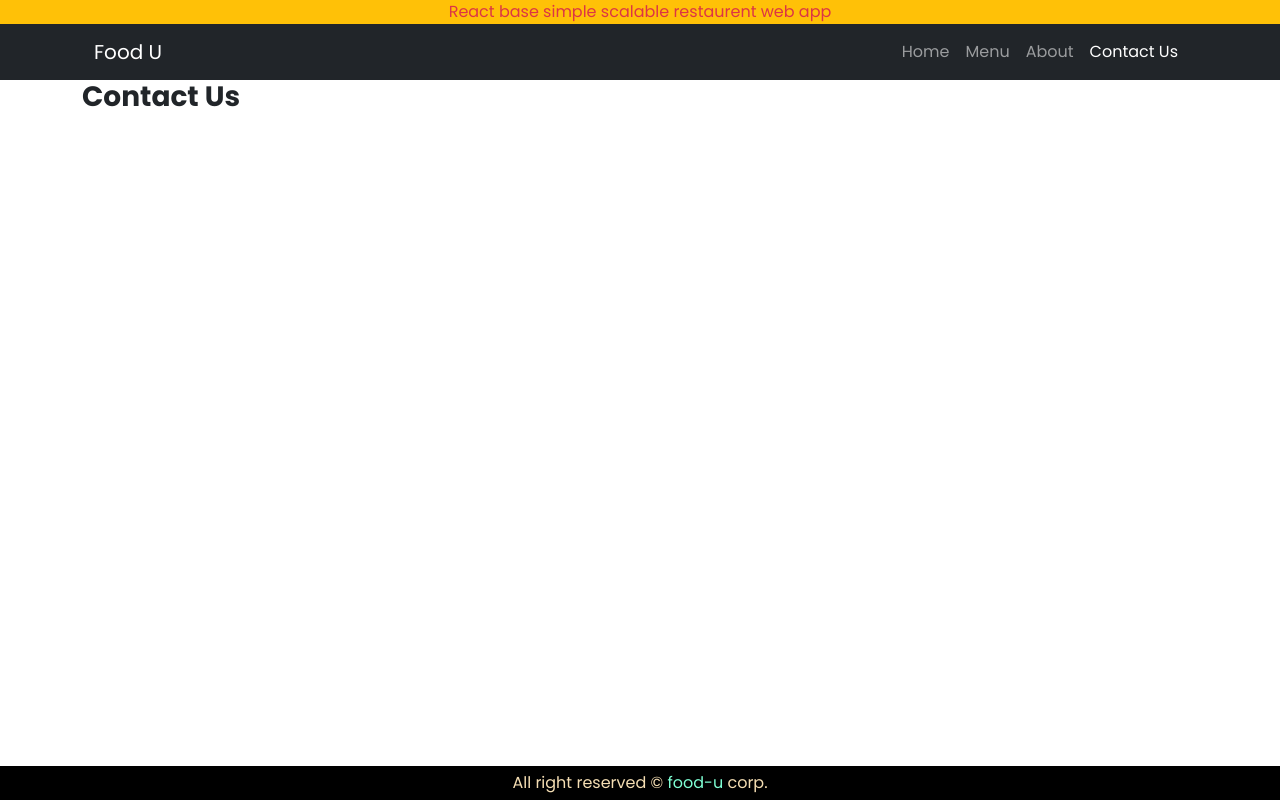
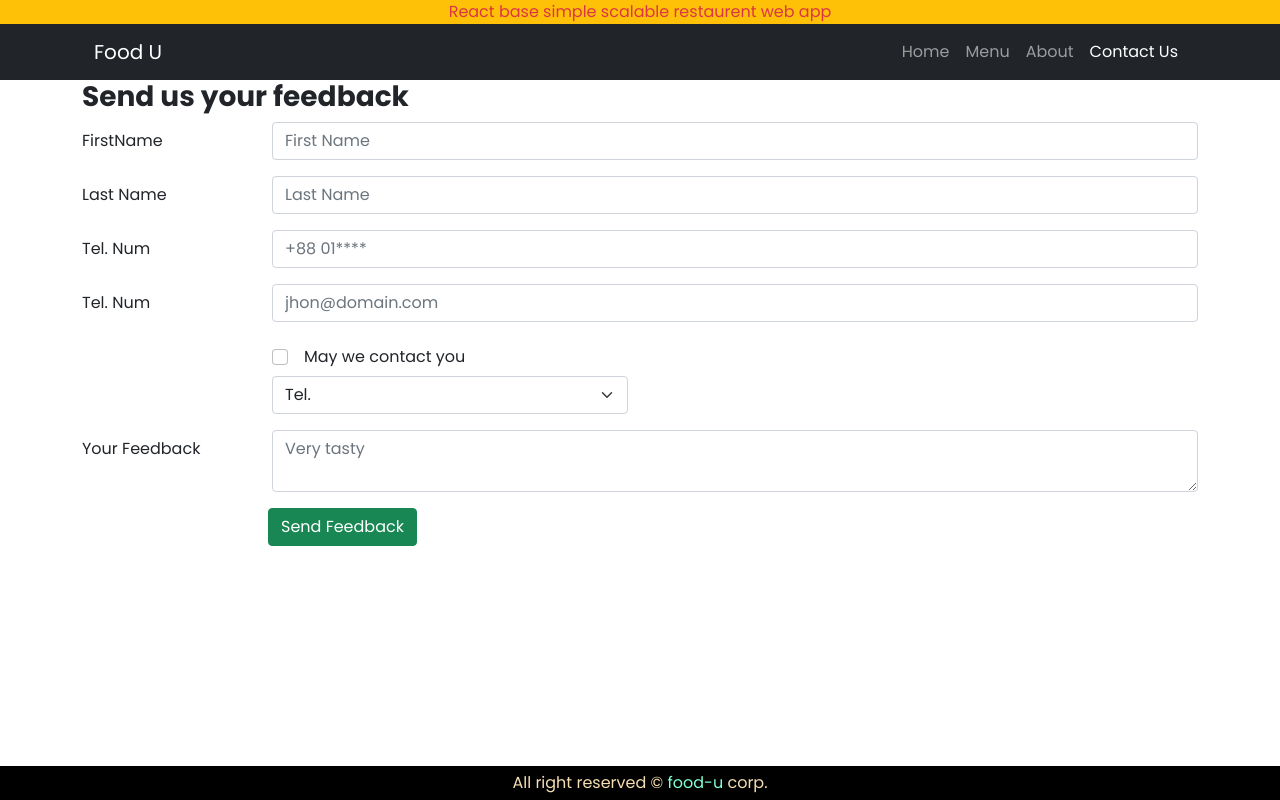
Before and after one commit to hasankarim18/food-u, a React (Create React App) app: page /#/contact in a window 1280 px wide. Built offline with nearby package versions, Linux system fonts and the light colour scheme.

Commit message:
2 Contact form html using reactstrap and control structure

```diff
--- a/src/components/Body/Contact.js
+++ b/src/components/Body/Contact.js
@@ -1,10 +1,115 @@
 import React, { Component } from 'react'
+import { Button, Form, FormGroup, Label, Input, Col } from 'reactstrap'
 
 export class Contact extends Component {
+
+    constructor(props) {
+        super(props)
+        this.state = {
+            firstName: '',
+            lastName: '',
+            telnum: '',
+            email: '',
+            agree: false,
+            contactType: 'Tel',
+            message: ''
+        }
+    }
+
     render() {
         return (
-            <div>
-                <h3>Contact Us</h3>
+            <div className="row row-content" >
+                <div className="col-12">
+                    <h3>Send us your feedback</h3>
+                </div>
+                <div className="col-12">
+                    <Form>
+                        <FormGroup row>
+                            <Label htmlFor='firstName' md={2}> FirstName </Label>
+                            <Col md={10}>
+                                <Input
+                                    type='text'
+                                    name="firstName"
+                                    placeholder='First Name'
+                                    value={this.state.firstName}
+                                />
+                            </Col>
+                        </FormGroup>
+                        <FormGroup row>
+                            <Label htmlFor='lastName' md={2}> Last Name </Label>
+                            <Col md={10}>
+                                <Input
+                                    type='text'
+                                    name="lastName"
+                                    placeholder='Last Name'
+                                    value={this.state.lastName}
+                                />
+                            </Col>
+                        </FormGroup>
+                        <FormGroup row>
+                            <Label htmlFor='telnum' md={2}> Tel. Num </Label>
+                            <Col md={10}>
+                                <Input
+                                    type='number'
+                                    name="telnum"
+                                    placeholder='+88 01****'
+                                    value={this.state.telnum}
+                                />
+                            </Col>
+                        </FormGroup>
+                        <FormGroup row>
+                            <Label htmlFor='email' md={2}> Tel. Num </Label>
+                            <Col md={10}>
+                                <Input
+                                    type='email'
+                                    name="email"
+                                    placeholder='jhon@domain.com'
+                                    value={this.state.email}
+                                />
+                            </Col>
+                        </FormGroup>
+                        <FormGroup row  >
+
+                            <Col className="d-flex align-items-center" md={{ size: 6, offset: 2 }}>
+                                <Input
+                                    className="m-0"
+                                    type='checkbox'
+                                    name="agree"
+                                    checked={this.state.agree}
+                                />
+                                <Label className="ms-3" htmlFor='agree' md={10}> May we contact you </Label>
+                            </Col>
+                            <Col md={{ size: 4, offset: 2 }}>
+                                <Input
+                                    type='select'
+                                    name='contactType'
+                                    value={this.state.contactType}
+                                >
+                                    <option  > Tel. </option>
+                                    <option > Email </option>
+                                </Input>
+                            </Col>
+                        </FormGroup>
+                        <FormGroup row>
+                            <Label htmlFor='message' md={2}> Your Feedback </Label>
+                            <Col md={10}>
+                                <Input
+                                    type='textarea'
+                                    name="message"
+                                    placeholder='Very tasty'
+                                    value={this.state.message}
+                                />
+                            </Col>
+                        </FormGroup>
+                        <FormGroup>
+                            <Col md={{ size: 10, offset: 2 }}>
+                                <Button type='submit' className="btn-success" >
+                                    Send Feedback
+                                </Button>
+                            </Col>
+                        </FormGroup>
+                    </Form>
+                </div>
             </div>
         )
     }
--- a/src/components/Body/Menu.js
+++ b/src/components/Body/Menu.js
@@ -44,6 +44,7 @@ export class Menu extends Component {
         return (
             <div className="row pt-2">
                 {menu}
+                {menu}
                 {this.state.showDishDetail ? dishDetail : ''}
             </div>
 
--- a/src/components/MainComponent.js
+++ b/src/components/MainComponent.js
@@ -9,7 +9,6 @@ const MainComponent = (props) => {
         <div style={{ marginBottom: "50px" }} >
             <Header />
             <Body />
-
             <Footer />
         </div>
     )
```
